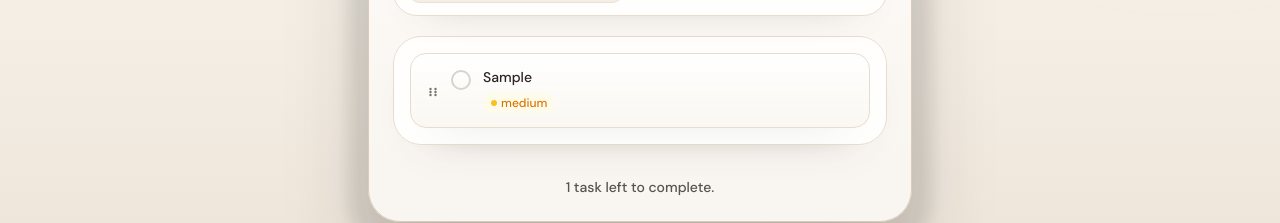
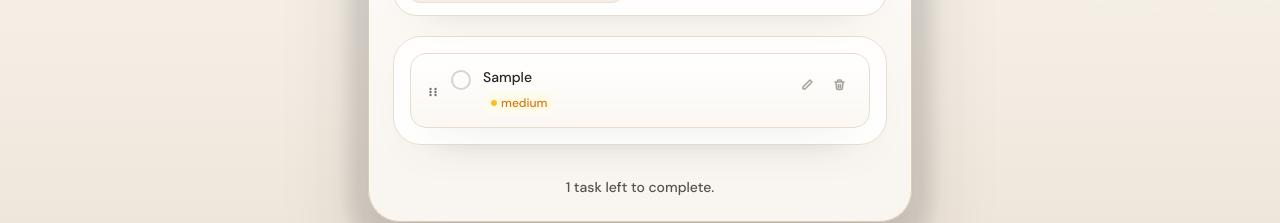
Before and after one commit to JohnTountas/NextMark_Management_App, a React (Vite) app: page / in a window 1280 px wide. Both pictures are taken after typing "Sample" into the empty fields and a click on the button 424 px from the left and 272 px from the top of the page. Shown: the part 596-819 px from the top of the page. Built offline with nearby package versions, Linux system fonts and the light colour scheme.

Commit message:
opacity on some elements fixed

```diff
--- a/src/components/TaskItem.jsx
+++ b/src/components/TaskItem.jsx
@@ -290,13 +290,13 @@ export default function TaskItem({
         </div>
 
         {/* Actions */}
-        <div className="flex items-center gap-1 shrink-0 opacity-0 group-hover:opacity-100 transition-opacity duration-200 mt-0.5">
+        <div className="flex items-center gap-1 shrink-0 opacity-100 mt-0.5">
           <button
             onClick={() => setEditing(true)}
             aria-label="Edit task"
             className="w-7 h-7 rounded-lg flex items-center justify-center
               text-stone-400 dark:text-stone-600 hover:text-amber-500 dark:hover:text-amber-400
-              hover:bg-amber-50/80 dark:hover:bg-amber-900/20 transition-all duration-150
+              hover:bg-amber-100 dark:hover:bg-amber-900/20 transition-all duration-150
               focus:outline-none focus:ring-2 focus:ring-amber-400 cursor-pointer"
           >
             <svg
@@ -316,7 +316,7 @@ export default function TaskItem({
             onClick={handleDeleteClick}
             aria-label={confirmDelete ? "Confirm delete" : "Delete task"}
             className={`w-7 h-7 rounded-lg flex items-center justify-center transition-all duration-150
-              focus:outline-none focus:ring-2 focus:ring-rose-400 cursor-pointer
+              focus:outline-none focus:ring-2 focus:ring-rose-400 cursor-pointer hover:bg-rose-100
               ${
                 confirmDelete
                   ? "bg-rose-50 dark:bg-rose-900/30 text-rose-500 dark:text-rose-400"
```
